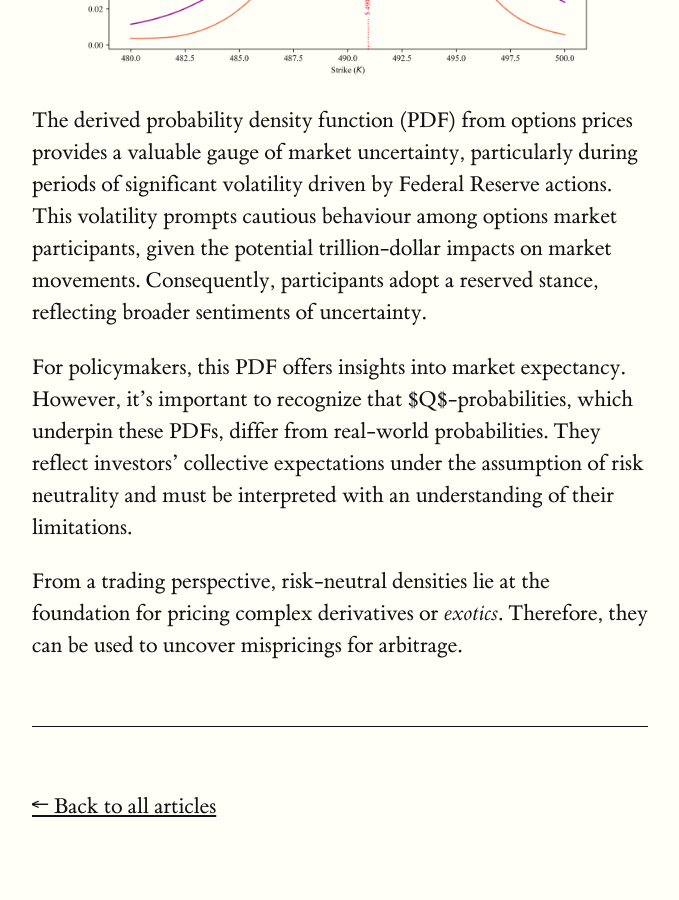
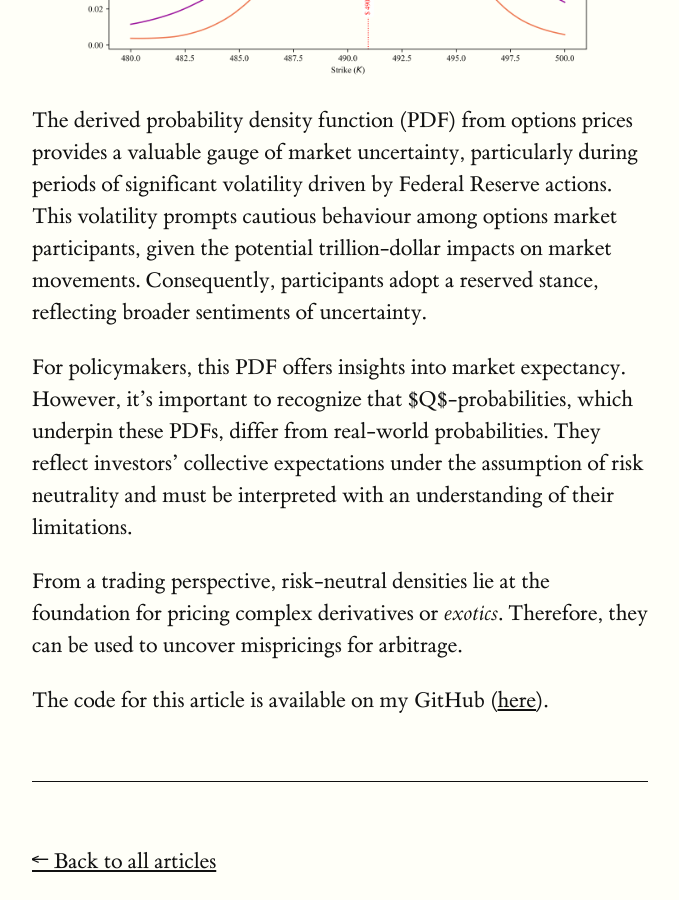
Before and after one commit to CSomers3/csomers3.github.io, a Jekyll site: the page built from _posts/2024-01-30-RND.md, in a window 1280 px wide and 900 px high, scrolled down 5158 px. Shown: the whole window, without its empty margins (128-807 px from the left). Built offline with Jekyll 4.4.1, drawn with Linux system fonts in a browser that asks for light colours; formulas are drawn with MathJax 3; before the commit the page ends 6004 px from its top, so only the background shows below that.

Commit message:
Update 2024-01-30-RND.md

```diff
--- a/_posts/2024-01-30-RND.md
+++ b/_posts/2024-01-30-RND.md
@@ -80,3 +80,6 @@ The derived probability density function (PDF) from options prices provides a va
 For policymakers, this PDF offers insights into market expectancy. However, it's important to recognize that $Q$-probabilities, which underpin these PDFs, differ from real-world probabilities. They reflect investors' collective expectations under the assumption of risk neutrality and must be interpreted with an understanding of their limitations.
 
 From a trading perspective, risk-neutral densities lie at the foundation for pricing complex derivatives or _exotics_. Therefore, they can be used to uncover mispricings for arbitrage.
+
+
+The code for this article is available on my GitHub ([here](https://github.com/CSomers3/TrialAndError/tree/main/Options_RND)).
```
